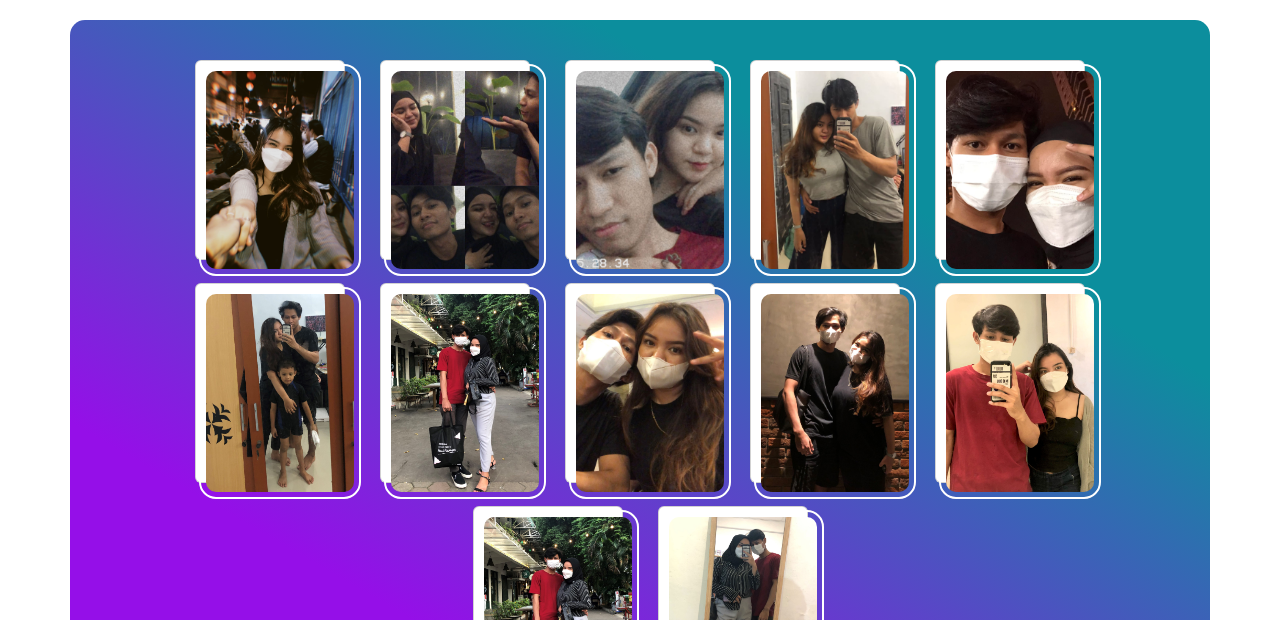
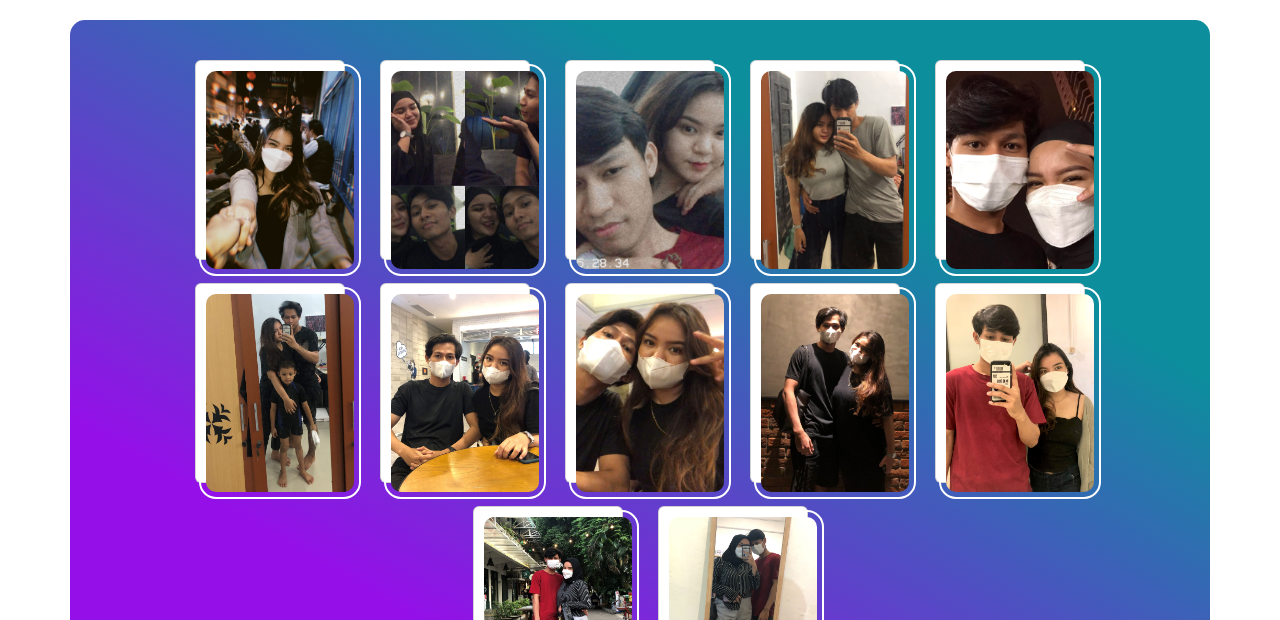
Before and after one commit to mnajamudin28/happy-birthday-chaca, a plain HTML site: page foto.html in a window 1280 px wide. Shown: the part 180-800 px from the top of the page. Drawn offline with nearby package versions, Linux system fonts and the light colour scheme; a web font is replaced by a local one.

Commit message:
Update foto.html

```diff
--- a/foto.html
+++ b/foto.html
@@ -71,7 +71,7 @@
     </section>
     <section class="card-container">
         <article class="card">
-            <img src="img/15.jpg" class="card__image">
+            <img src="img/8.jpg" class="card__image">
             <img src="img/27.jpg" alt="" class="card__image">
         </article>
     </section>
```
